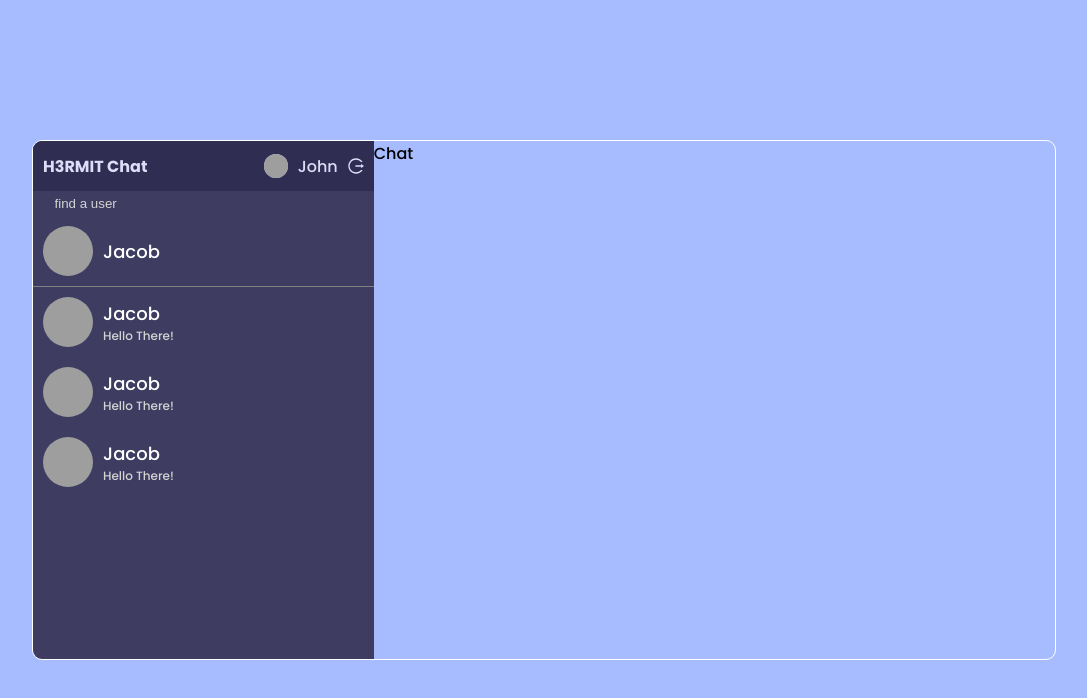
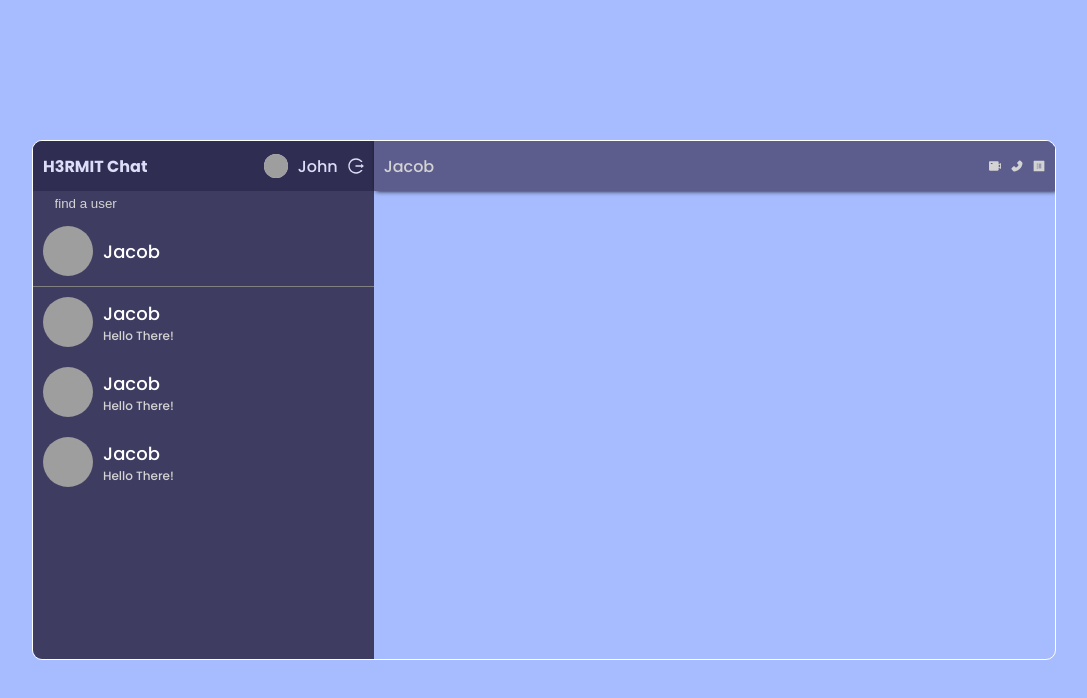
Before and after one commit to hermit-github/firebase-chat, a React (Create React App) app: page / in a window 1280 px wide. Shown: the top 698 px of the page, without its empty margins (96-1183 px from the left). Built offline with nearby package versions, Linux system fonts and the light colour scheme; grey boxes are pictures that could not be loaded.

Commit message:
Working on chat section

```diff
--- a/src/components/Chat/index.js
+++ b/src/components/Chat/index.js
@@ -1,8 +1,18 @@
 import React from 'react'
+import { VideoCameraFilled,PhoneFilled,ProfileFilled } from '@ant-design/icons'
 
 const Chat = () => {
   return (
-    <div className='chat'>Chat</div>
+    <div className='chat'>
+      <div className="chat-info">
+        <span>Jacob</span>
+        <div className="chat-icons">
+          <VideoCameraFilled />
+          <PhoneFilled />
+          <ProfileFilled />
+        </div>
+      </div>
+    </div>
   )
 }
 
--- a/src/components/Sidebar/ChatList.jsx
+++ b/src/components/Sidebar/ChatList.jsx
@@ -2,7 +2,7 @@ import React from "react";
 
 const ChatList = () => {
   return (
-    <div className="chats">
+    <div className="chat-list">
       <div className="user-chat">
         <img
           alt="user img"
--- a/src/style.scss
+++ b/src/style.scss
@@ -204,6 +204,28 @@
 
         .chat{
             flex: 2;
+
+            .chat-info {
+                height: 50px;
+                background-color: #5d5d8d;
+                display: flex;
+                align-items: center;
+                justify-content: space-between;
+                padding: 10px;
+                color: lightgray;
+                box-shadow:  2px 0px 5px 0px #000;
+            }
+
+            .chat-icons{
+                display: flex;
+                gap: 10px;
+
+                font-size: 12px;
+
+                svg:hover{
+                    color: white;
+                }
+            }
         }
     }
 
```
